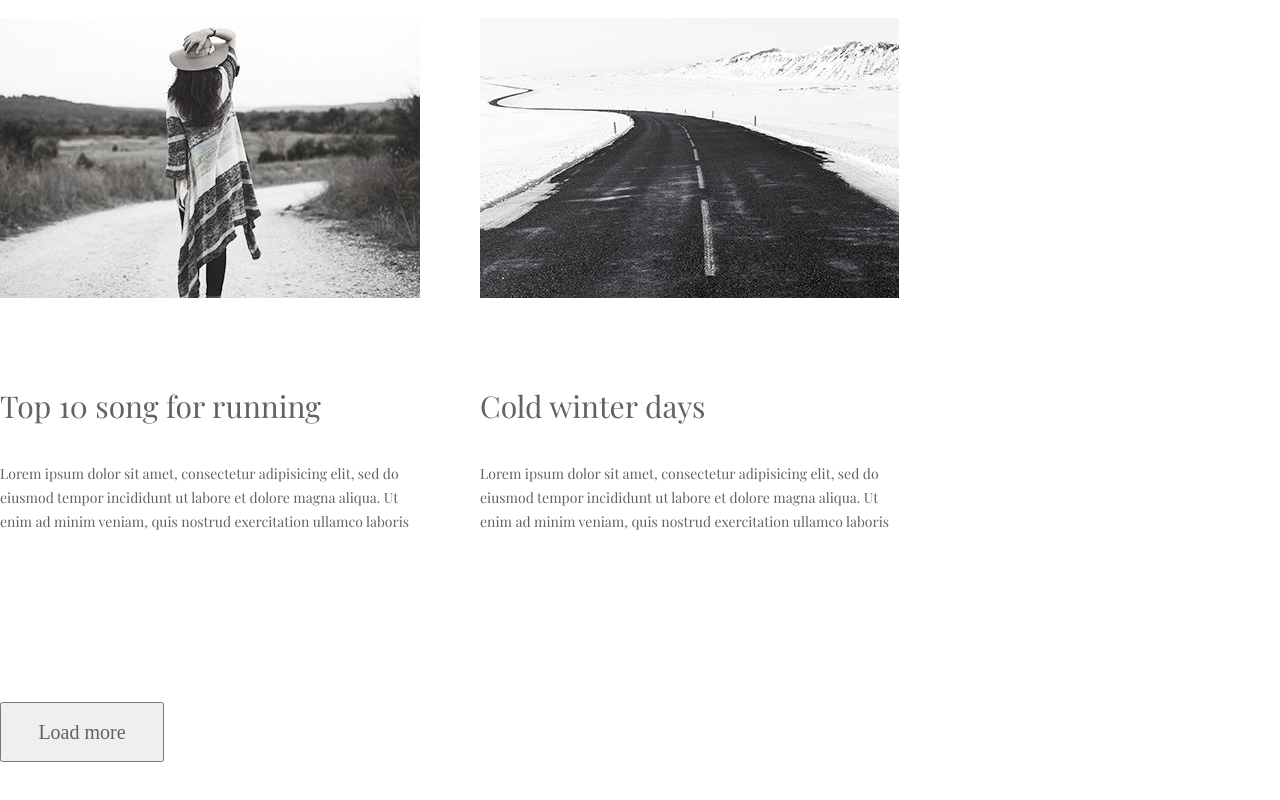
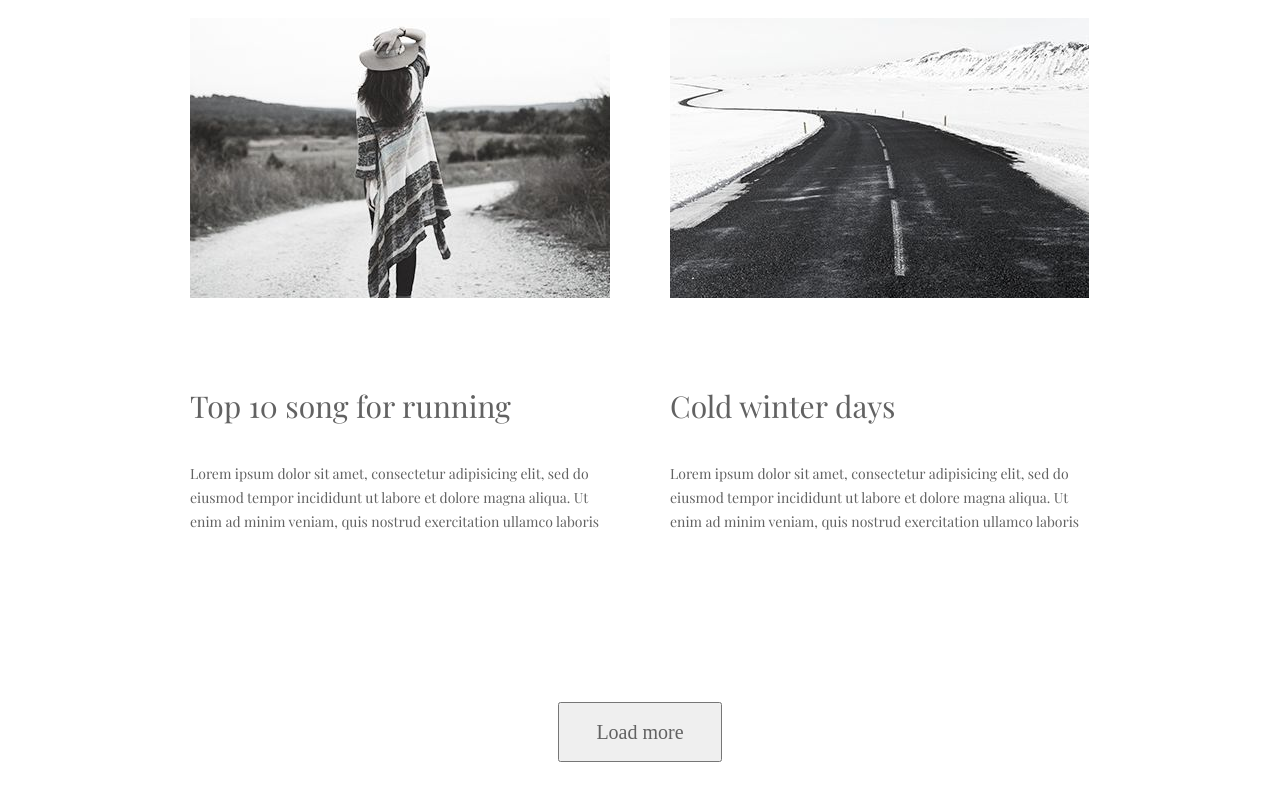
Before and after one commit to Arsenmad/goit-fe-course-1, a plain HTML site: page html-css/module-03/index.html in a window 1280 px wide. Shown: the part 1523-2323 px from the top of the page. Drawn offline with nearby package versions, Linux system fonts and the light colour scheme.

Commit message:
commit new files into the folder module-03 - part 4

```diff
--- a/html-css/module-03/css/style.css
+++ b/html-css/module-03/css/style.css
@@ -22,6 +22,7 @@ body {
     width: 900px;
     padding-top: 44px;
     padding-bottom: 70px;
+    margin: 0 auto;
 }
 
 
@@ -126,6 +127,10 @@ input[type="radio"].visually-hidden {
     overflow: hidden;
 }
 
+.button-block {
+    text-align: center;
+}
+
 .btn {
     width: 164px;
     height: 60px;
--- a/html-css/module-03/index.html
+++ b/html-css/module-03/index.html
@@ -67,7 +67,10 @@
                </li>
            </ul>
         </section>
+        <div class="button-block">
             <button class="btn">Load more</button>
+        </div>
+
    </main>
    <footer>
     </footer>
```
